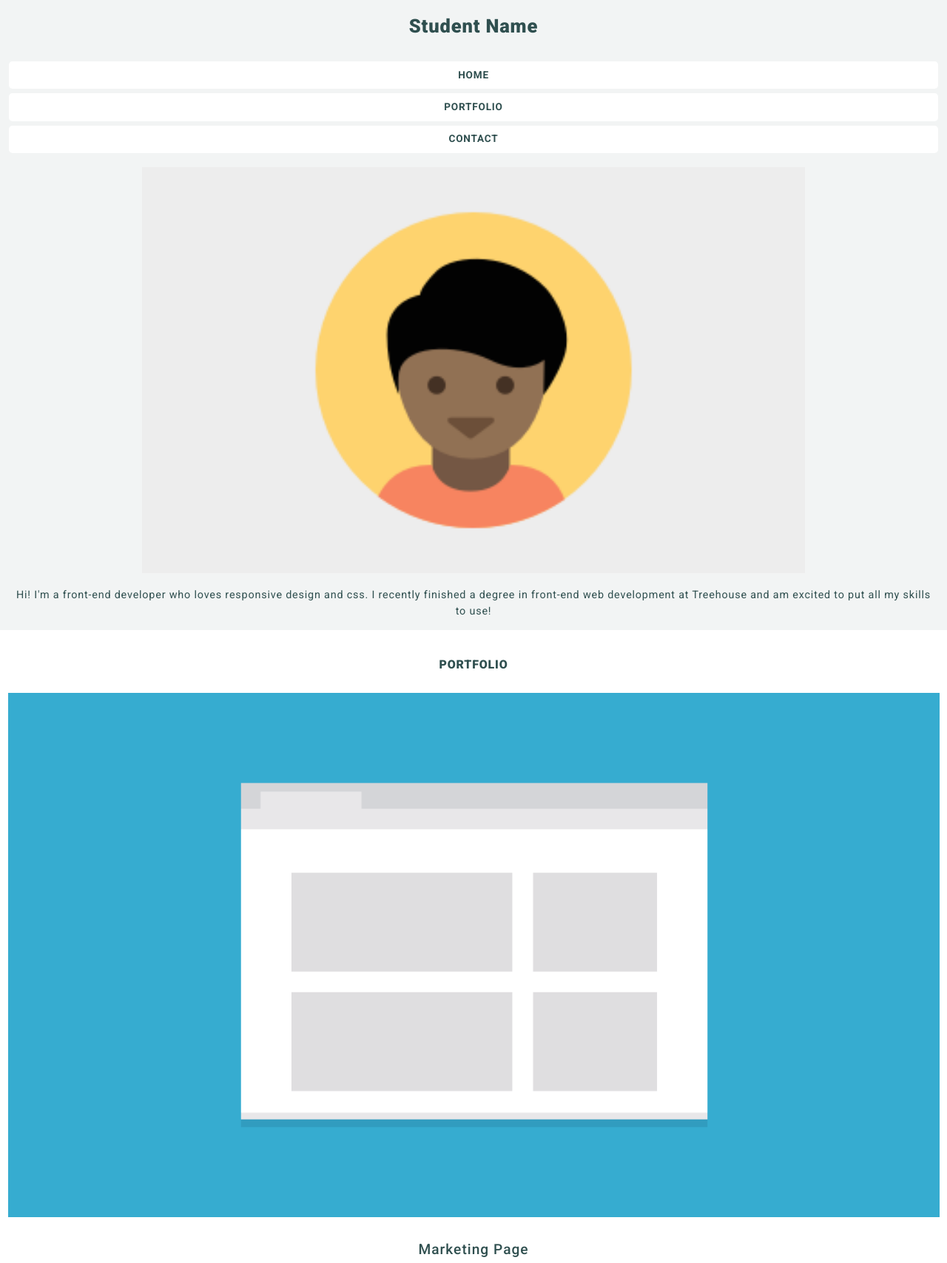
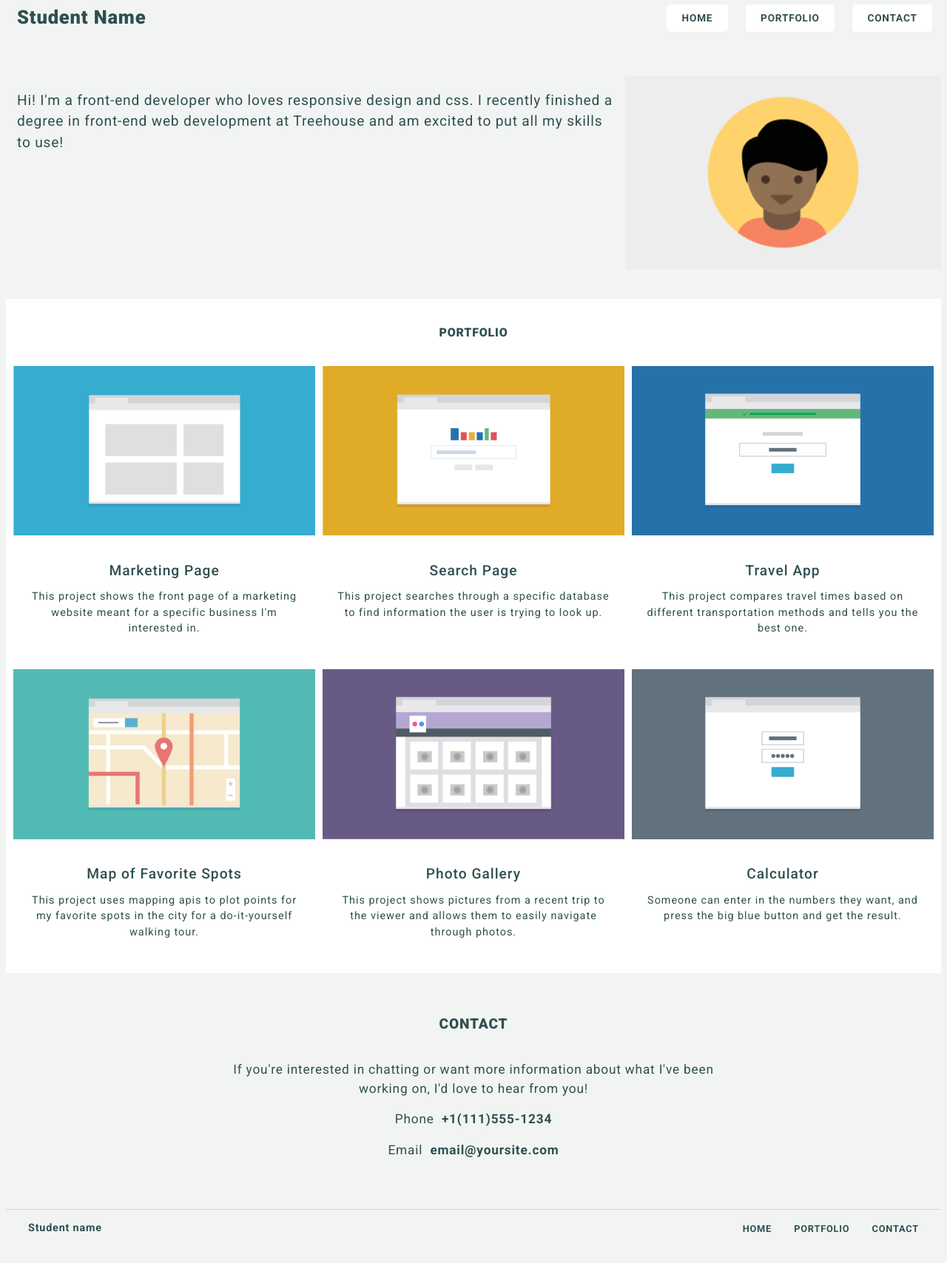
Before and after one commit to Hazelrl/Responsive-design, a plain HTML site: page index.html in a window 1280 px wide. Shown: the part 13-1721 px from the top of the page at 74% size. After the commit the page ends 1700 px from the top, so only its background shows below. Drawn offline with Linux system fonts and the light colour scheme; a web font is replaced by a local one.

Commit message:
Added media queries for 768px and 1024px

```diff
--- a/css/styles.css
+++ b/css/styles.css
@@ -2,16 +2,24 @@
     box-sizing: border-box;
 }
 
-body, #portfolio, ul, footer {
+body, section, #articles, ul, .footer-nav {
     display: flex;
     justify-content: center;
     flex-direction: column;
 }
 
-.footer-list {
+footer {
     display: flex;
+    justify-content: space-between;
+    align-items: center;
+    margin-top: auto;
+}
+
+.footer-nav {
+    display: flex;
+    justify-content: right;
     flex-direction: row;
-    align-items: baseline;
+    align-items: right;
     justify-content: space-between;
 }
 
@@ -25,7 +33,7 @@ body {
 }
 
 
-p, h1, h2, .menu-heading, .footer-title {
+p, h1, h2, h3, footer {
     color: darkslategrey;
     text-align: center;
     line-height: 1.5;
@@ -33,15 +41,18 @@ p, h1, h2, .menu-heading, .footer-title {
     padding-right: 15px;
     font-weight: 400;
     font-family: 'Roboto', sans-serif;
-    /* border: 2px dashed red; */
 }
 
 p {
     font-size: 0.9em;
 }
 
+h1 {
+    font-size: 1.6em;
+    font-weight: 900;
+}
 
-h1 {
+h2 {
     text-transform: uppercase;
     font-weight: 800;
     font-size: 1em;
@@ -49,7 +60,7 @@ h1 {
     padding-bottom: 10px;
 }
 
-h2 {
+h3 {
     font-size: 1.2em;
     font-weight: 500;
     padding-top: 10px;
@@ -59,6 +70,7 @@ h2 {
 
 img {
     max-width: 100%;
+    margin: 0 auto;
 }
 
 ul {
@@ -71,11 +83,15 @@ a {
     text-decoration: none;
 }
 
-main {
-    padding-bottom: 3em;
+article {
+    margin-bottom: 20px;
 }
 
 #portfolio {
+    background-color: white;
+}
+
+#articles {
     padding: 5px;
     width: 100%;
     background-color: #fff;
@@ -84,12 +100,6 @@ main {
 
 .profile-picture {
     width: 70%;
-}
-
-.menu-heading {
-    font-size: 1.6em;
-    font-weight: 900;
-    padding: 0.5em 1.5em 1em;
 }
 
 .menu-item {
@@ -112,23 +122,108 @@ main {
 }
 
 #contact {
-    margin-top: 3em;
-    margin-bottom: 1.5em;
+    margin: 1em;
+    padding-bottom: 2em;
 }
 
-.line-divider {
-    border-top: 0.75px solid rgb(214, 211, 211);
-    padding-top: 0.5em;
-    margin-left: 15px;
+footer {
+    border-top: 1px solid lightgray;
 }
 
-.back-to-top {
+footer li {
+    display: inline-flex;
     text-transform: uppercase;
     font-weight: bolder;
     font-size: 0.8em;
+    align-self: flex-end;
+    padding: 0px 15px 0px;
 }
 
 .footer-title {
+    display: inline-flex;
     font-weight: bolder;
     font-size: 0.9em;
+    align-self: flex-start;
 }
+
+/* Hides additional footer menu items when screen size is less than 768px*/
+
+.full {
+    display: none;
+}
+
+/* Media queries to optimise display on different devices*/
+
+
+@media (min-width: 768px) {
+    body {
+        margin: auto 0.5rem;
+    }
+
+    ul {
+        flex-direction: row;
+    }
+
+    .intro {
+        flex-direction: row-reverse;
+        margin-top: 40px;
+        margin-bottom: 40px;
+    }
+
+    #articles {
+        flex-direction: row;
+        flex-wrap: wrap;
+    }
+
+    article {
+        flex-basis: 50%;
+    }
+
+    .intro p, #contact {
+        font-size: 1.2rem;
+    }
+
+    .intro p {
+        text-align: left;
+    }
+
+    #contact p {
+        max-width: 80%;
+        margin: 0.5rem auto;
+    }
+
+    .full {
+        display: inline-flex;
+    }
+
+    .top {
+        display: none;
+    }
+
+}
+
+@media (min-width: 1024px) {
+    #contact p {
+        max-width: 60%;
+    }
+
+    article {
+        flex-basis: 33.33%;
+    }
+
+    header {
+        display: flex;
+        justify-content: space-between;
+    }
+
+    header h1 {
+        display: inline-flex;
+    }
+
+    .main-nav {
+        display: inline-flex;
+        justify-content: center;
+        flex-direction: row;
+    }
+
+}
--- a/index.html
+++ b/index.html
@@ -11,65 +11,69 @@
 </head>
 <body>
   <header>
+    <h1>Student Name</h1>
     <nav>
       <ul class="main-nav">
-        <li class="menu-heading">Student Name</li>
         <li class="menu-item"><a href="#">Home</a></li>
         <li class="menu-item"><a href="#portfolio">Portfolio</a></li>
         <li class="menu-item"><a href="#contact">Contact</a></li>
       </ul>
     </nav>
+  </header>
   <section class="intro">
     <img src="images/responsive-layout-profile.png" alt="profile picture" class="profile-picture">
     <p>Hi! I'm a front-end developer who loves responsive design and css. I recently finished a degree in front-end web development at Treehouse and am excited to put all my skills to use!</p>
   </section>
-  </header>
   <main>
     <section id="portfolio">
-      <h1>Portfolio</h1>
+    <h2>Portfolio</h2>
+      <section id="articles">
         <article class="col box-1">
           <img src="images/portfolio-1.png" alt="marketing page">
-        <h2>Marketing Page</h2>
+          <h3>Marketing Page</h3>
           <p>This project shows the front page of a marketing website meant for a specific business I'm interested in.</p>
         </article>
         <article class="col box-2">
           <img src="images/portfolio-2.png" alt="search page">
-        <h2>Search Page</h2>
+          <h3>Search Page</h3>
           <p>This project searches through a specific database to find information the user is trying to look up.</p>
         </article>
         <article class="col box-3">
           <img src="images/portfolio-3.png" alt="travel app">
-        <h2>Travel App</h2>
+          <h3>Travel App</h3>
           <p>This project compares travel times based on different transportation methods and tells you the best one.</p>
         </article>
         <article class="col box-4">
           <img src="images/portfolio-4.png" alt="map of favourite spots">
-        <h2>Map of Favorite Spots</h2>
+          <h3>Map of Favorite Spots</h3>
           <p>This project uses mapping apis to plot points for my favorite spots in the city for a do-it-yourself walking tour.</p>
         </article>
         <article class="col box-5">
           <img src="images/portfolio-5.png" alt="photo gallery">
-        <h2>Photo Gallery</h2>
+          <h3>Photo Gallery</h3>
           <p>This project shows pictures from a recent trip to the viewer and allows them to easily navigate through photos.</p>
         </article>
         <article class="col box-6">
           <img src="images/portfolio-6.png" alt="calculator">
-        <h2>Calculator</h2>
+          <h3>Calculator</h3>
           <p>Someone can enter in the numbers they want, and press the big blue button and get the result.</p>
         </article>
       </section>
+    </section>
     <section id="contact">
-      <h1>Contact</h1>
+      <h2>Contact</h2>
       <p>If you're interested in chatting or want more information about what I've been working on, I'd love to hear from you!</p>
       <p>Phone&nbsp;&nbsp;<strong>+1(111)555-1234</strong></p>
       <p>Email&nbsp;&nbsp;<a href="mailto:email@yoursite.com"><strong>email@yoursite.com</strong></a></p>
     </section>
   </main>
   <footer>
-    <div class="line-divider"></div>
-    <ul class="footer-list">
-      <li class="footer-title">Student name</li>
-      <li class="back-to-top"><a href="#">Back to top</a></li>
+    <p class="footer-title">Student name</p>
+    <ul class="footer-nav">
+      <li class="top"><a href="#top">Back to top</a></li>
+      <li class="full"><a href="#top">Home</a></li>
+      <li class="full"><a href="#portfolio">Portfolio</a></li>
+      <li class="full"><a href="#contact">Contact</a></li>
     </ul>
   </footer>
 </body>
```
Also changed, not shown: css/normalize.css. Lines whose indentation alone changed are shown as unchanged.
